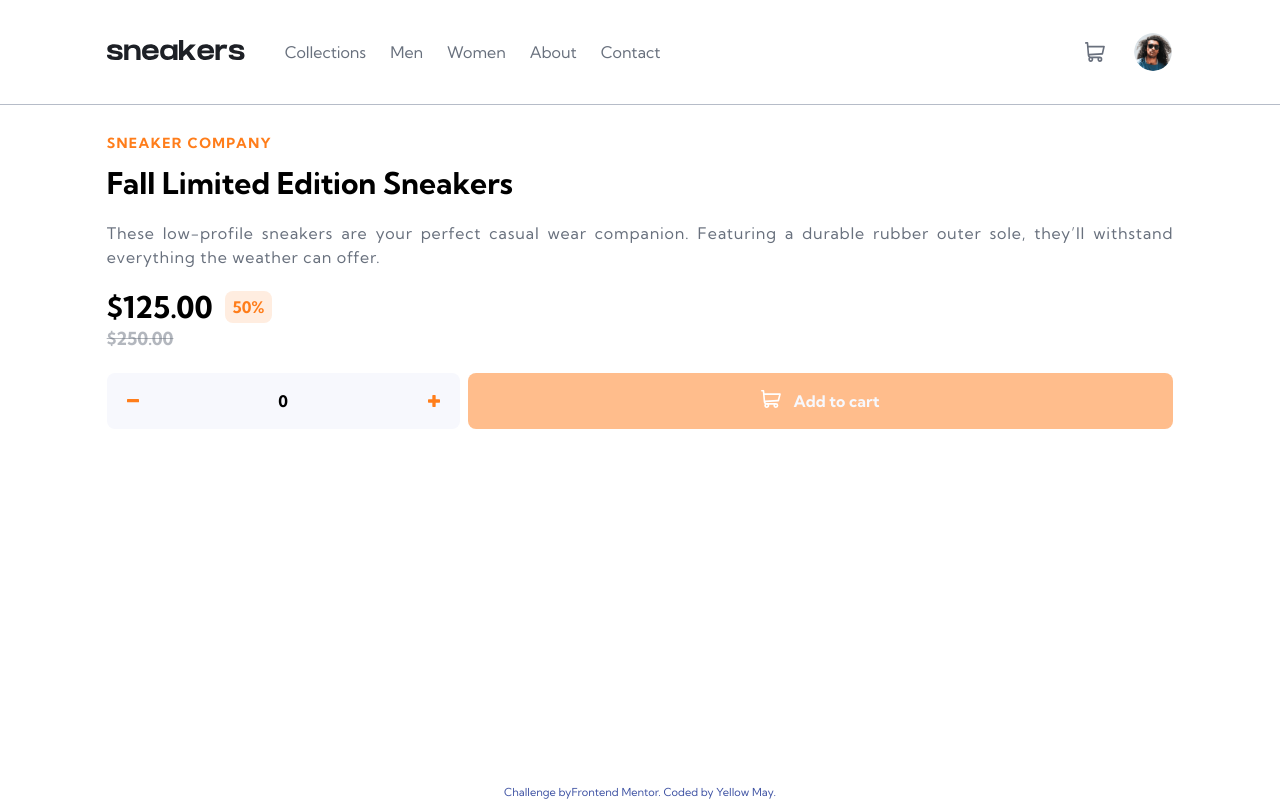
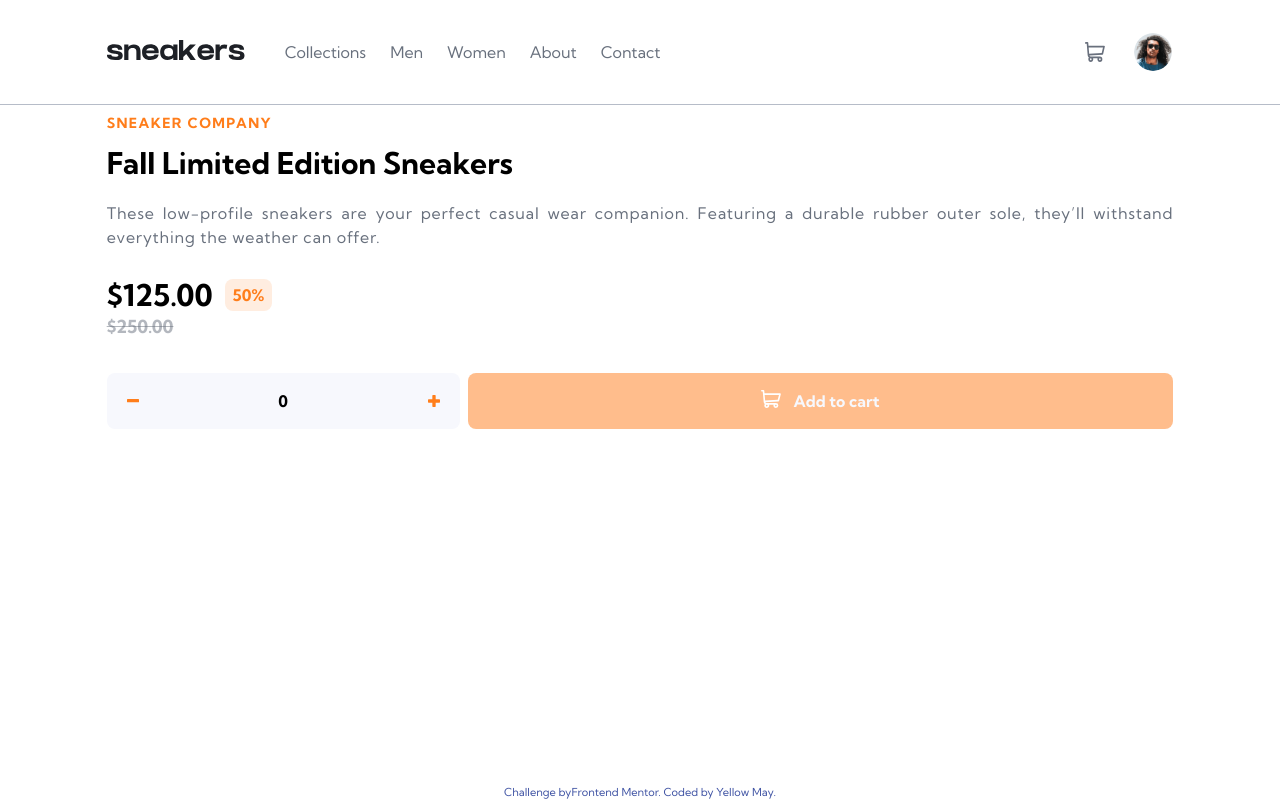
Before and after one commit to Yellow-May/Frontend-Mentor-E-commerce-product-page, a React (Create React App) app: page / in a window 1280 px wide. Built offline with nearby package versions, Linux system fonts and the light colour scheme.

Commit message:
👌 IMPROVE: UI

```diff
--- a/src/styles/item-info.css
+++ b/src/styles/item-info.css
@@ -1,5 +1,5 @@
 section.item-info {
-	@apply p-7 md:px-0;
+	@apply py-2 px-7 md:px-0;
 }
 
 section.item-info > h1 {
@@ -11,11 +11,11 @@ section.item-info > h2 {
 }
 
 section.item-info > p {
-	@apply tracking-wider text-blue-dark-grayish text-justify leading-6 mb-5;
+	@apply tracking-wider text-blue-dark-grayish text-justify leading-6 mb-7;
 }
 
 section.item-info > div.first {
-	@apply mb-5 flex justify-between items-center md:flex-col md:justify-start md:items-start;
+	@apply mb-8 flex justify-between items-center md:flex-col md:justify-start md:items-start;
 }
 
 section.item-info > div.first > div {
```
